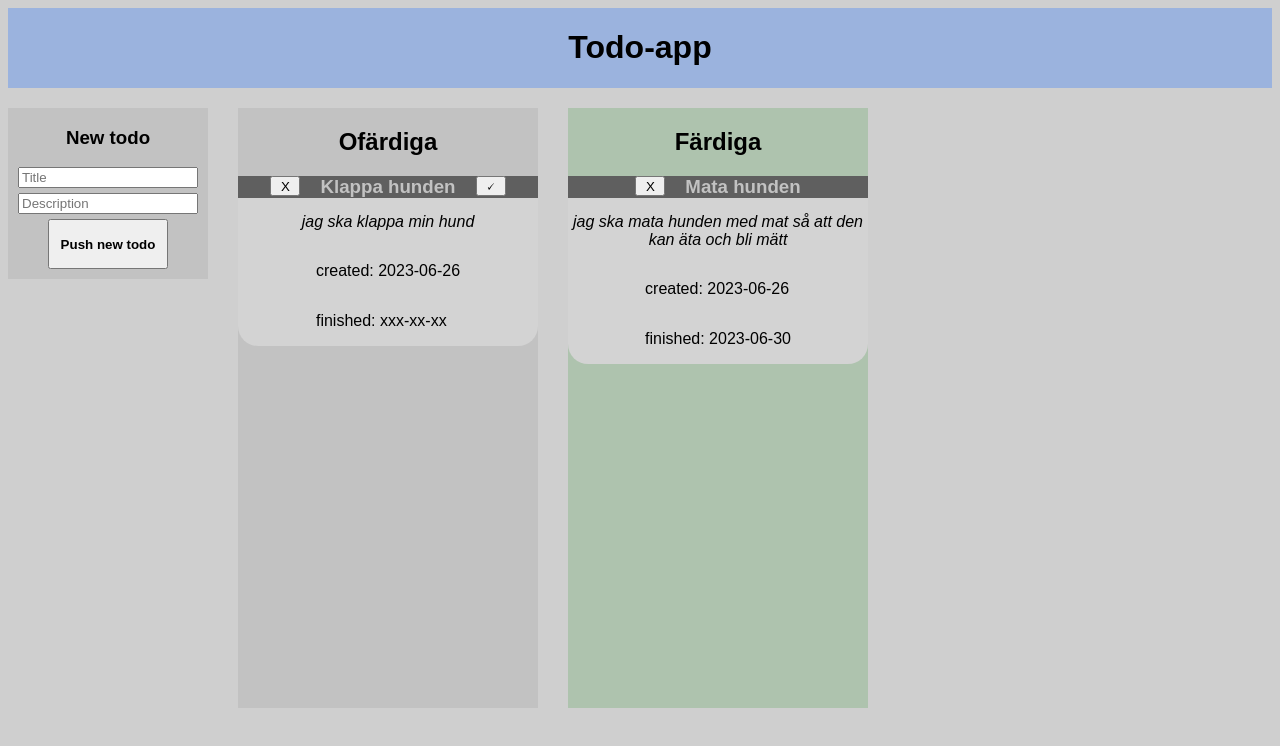
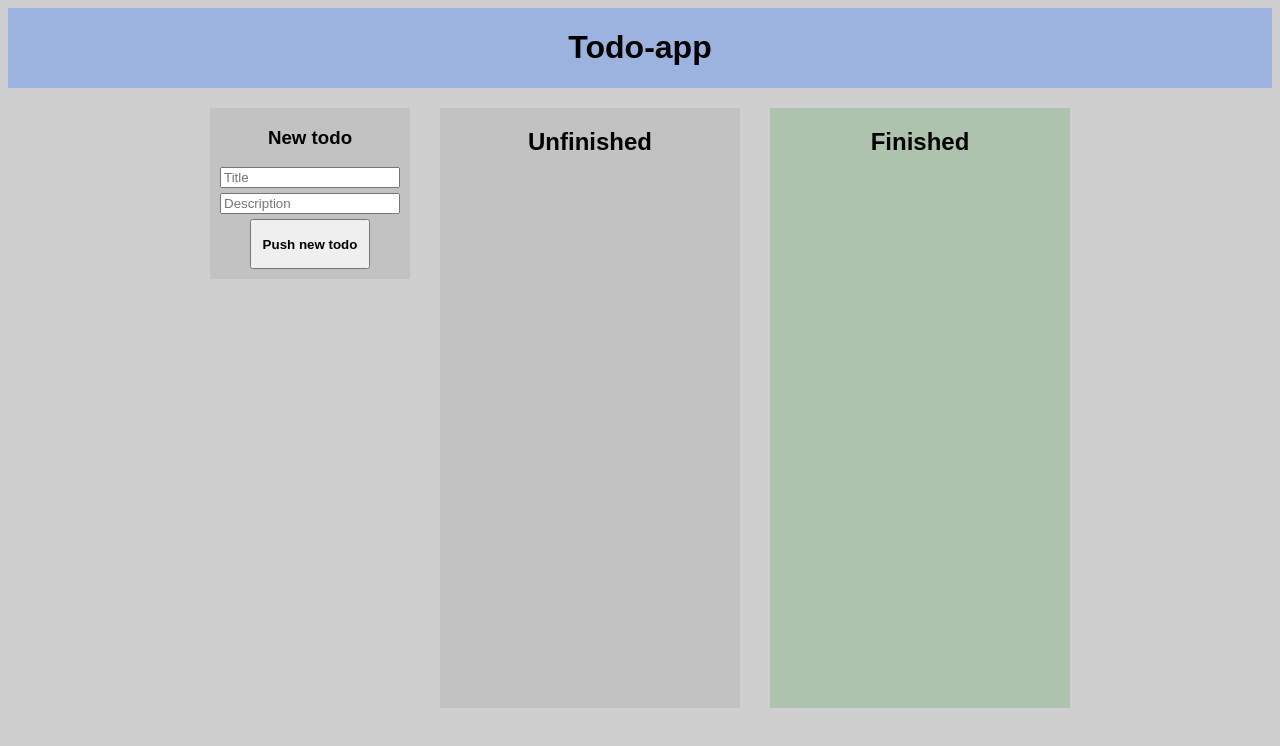
Before and after one commit to LudvigOrest/todo-app, a plain HTML site: page index.html in a window 1280 px wide. Drawn offline with Linux system fonts and the light colour scheme.

Commit message:
små buggfixar. Gjorde så att en titel är requierd för att skapa en ny todo

```diff
--- a/index.html
+++ b/index.html
@@ -18,36 +18,11 @@
             </div>
 
             <div id="todo-container">
-                <h2 class="todo-list-header">Ofärdiga</h2>
-
-                <div class="todo-card">
-                    <div class="top-row">
-                        <button class="card-button remove-card">X</button>
-                        <h3 class="todo-header">Klappa hunden</h3>
-                        <button class="card-button finish-card">🗸</button>
-                    </div>
-                    <p class="todo-paragraph">jag ska klappa min hund</p>
-                    <div class="dates">
-                        <p class="todo-creation-date">created: 2023-06-26</p>
-                        <p class="todo-finished-date">finished: xxx-xx-xx</p>
-                    </div>
-                </div>
+                <h2 class="todo-list-header">Unfinished</h2>
             </div>
 
             <div id="finished-list">
-                <h2 class="todo-list-header">Färdiga</h2>
-
-                <div class="todo-card">
-                    <div class="top-row">
-                        <button class="card-button remove-card">X</button>
-                        <h3 class="todo-header">Mata hunden</h3>
-                        <button class="card-button finish-card untargetable">🗸</button>
-                    </div>
-                    <p class="todo-paragraph">jag ska mata hunden med mat så att den kan äta och bli mätt</p>
-                    <div class="dates">
-                        <p class="todo-creation-date">created: 2023-06-26</p>
-                        <p class="todo-finished-date">finished: 2023-06-30</p>
-                    </div>
+                <h2 class="todo-list-header">Finished</h2>
                 </div>
             </div>
         </container>
--- a/main.js
+++ b/main.js
@@ -15,14 +15,16 @@ pushTodoBtn.addEventListener("click", (event) => {
     let todoDesc = document.getElementById("input-todo-description");
     let today = new Date().toLocaleDateString();
 
-    arrayOfTodo.push(new Todo(todoName.value, todoDesc.value, today, false, ""));
-    console.log(arrayOfTodo);
+    if (todoName.value != "") {
+        arrayOfTodo.push(new Todo(todoName.value, todoDesc.value, today, false, ""));
+        console.log(arrayOfTodo);
 
-    let i = arrayOfTodo.length-1;
-    createTodoCard(arrayOfTodo[i].todoName, arrayOfTodo[i].todoDescription, i);
+        let i = arrayOfTodo.length-1;
+        createTodoCard(arrayOfTodo[i].todoName, arrayOfTodo[i].todoDescription, i);
 
-    todoName.value = " ";
-    todoDesc.value = " ";
+        todoName.value = "";
+        todoDesc.value = "";
+    }
 })
 
 
--- a/styles.css
+++ b/styles.css
@@ -16,6 +16,7 @@ body {
     display: flex;
     gap: 30px;
     margin-top: 20px;
+    justify-content: center;
 }
 
 #create-todo-container {
@@ -63,6 +64,24 @@ body {
     background-color: rgb(211, 211, 211);
     margin-bottom: 10px;
     border-radius: 20px;
+    animation-name: unhighlighted;
+    animation-duration: 2s;
+}
+
+.todo-card:hover {
+    animation-name: highlighter;
+    animation-duration: 1s;
+    scale: 1.05;
+}
+
+@keyframes highlighter {
+    from {scale: 1}
+    to {scale: 1.05};
+}
+
+@keyframes unhighlighted {
+    from {scale: 1.05}
+    to {scale: 1};
 }
 
 .todo-header {
```
